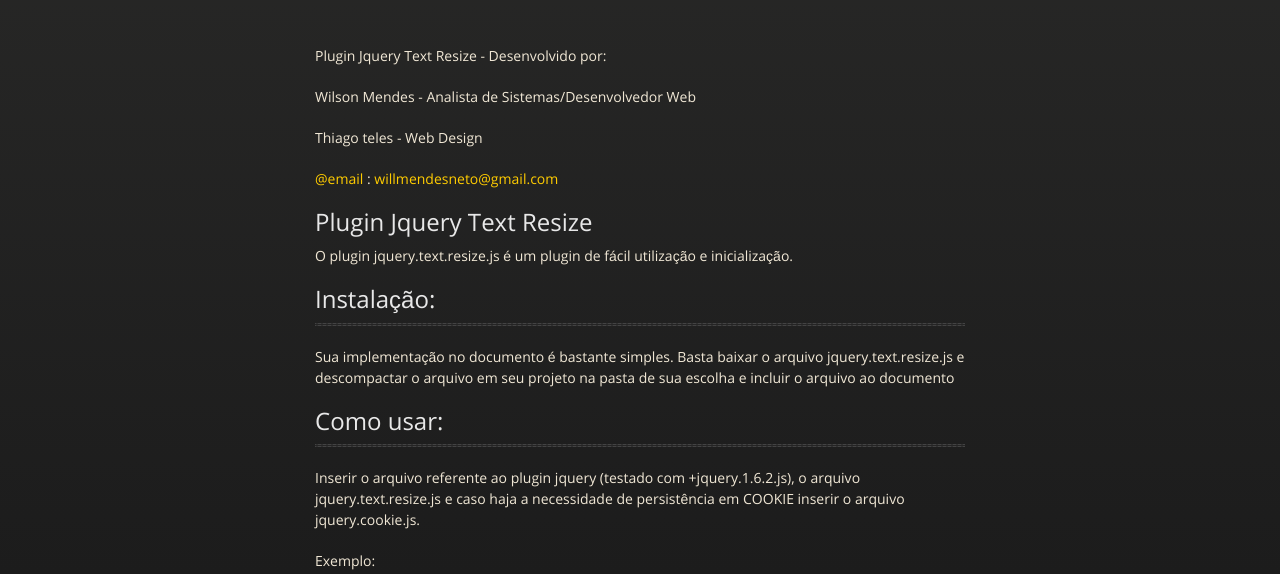
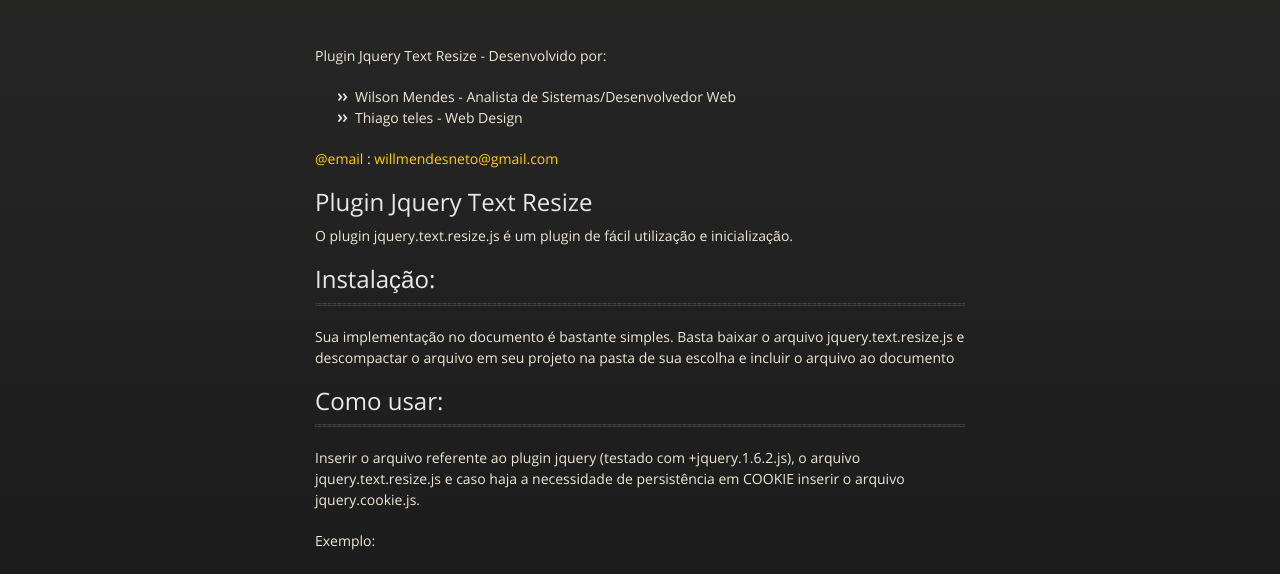
Before and after one commit to willmendesneto/Jquery-Text-Resize, a plain HTML site: page index.html in a window 1280 px wide. Shown: the part 226-800 px from the top of the page. Drawn offline with nearby package versions, Linux system fonts and the light colour scheme.

Commit message:
Update index.html

```diff
--- a/index.html
+++ b/index.html
@@ -39,8 +39,10 @@
         </div>
 
         <p>Plugin Jquery Text Resize - Desenvolvido por:</p>
-        <p>Wilson Mendes - Analista de Sistemas/Desenvolvedor Web</p>
-        <p>Thiago teles  - Web Design</p>
+        <ul>
+          <li>Wilson Mendes - Analista de Sistemas/Desenvolvedor Web</li>
+          <li>Thiago teles  - Web Design</li>
+        </ul>
 
 <p><a href="https://github.com/email" class="user-mention">@email</a> : <a href="mailto:willmendesneto@gmail.com">willmendesneto@gmail.com</a></p>
 
```
